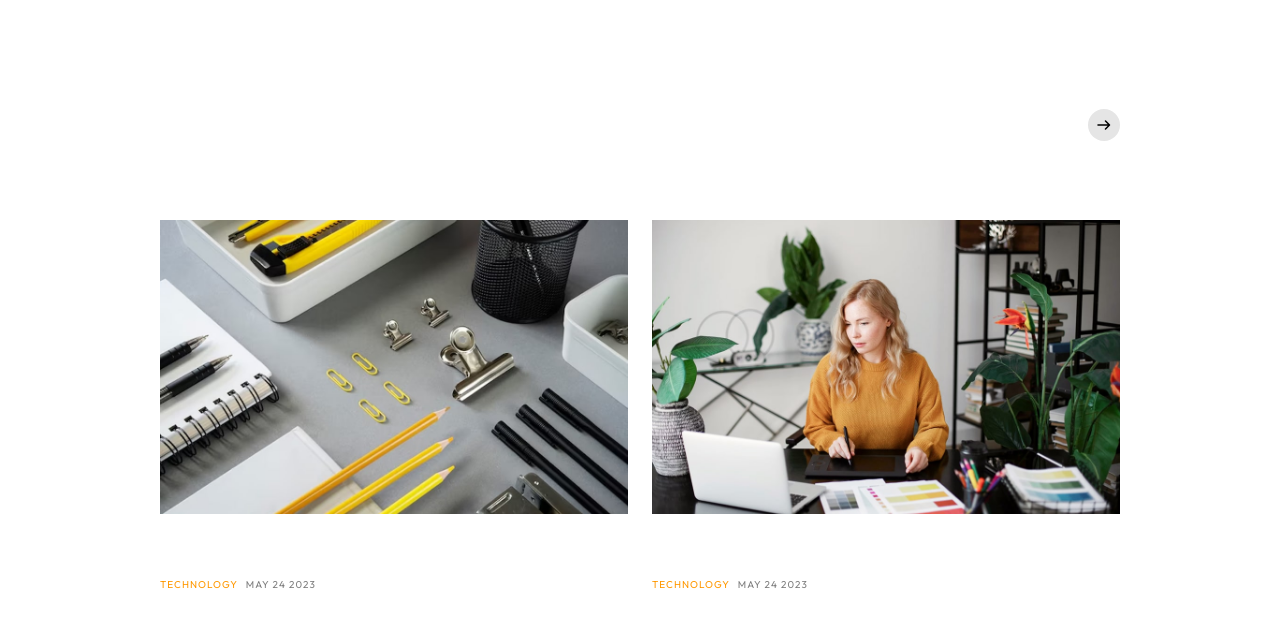
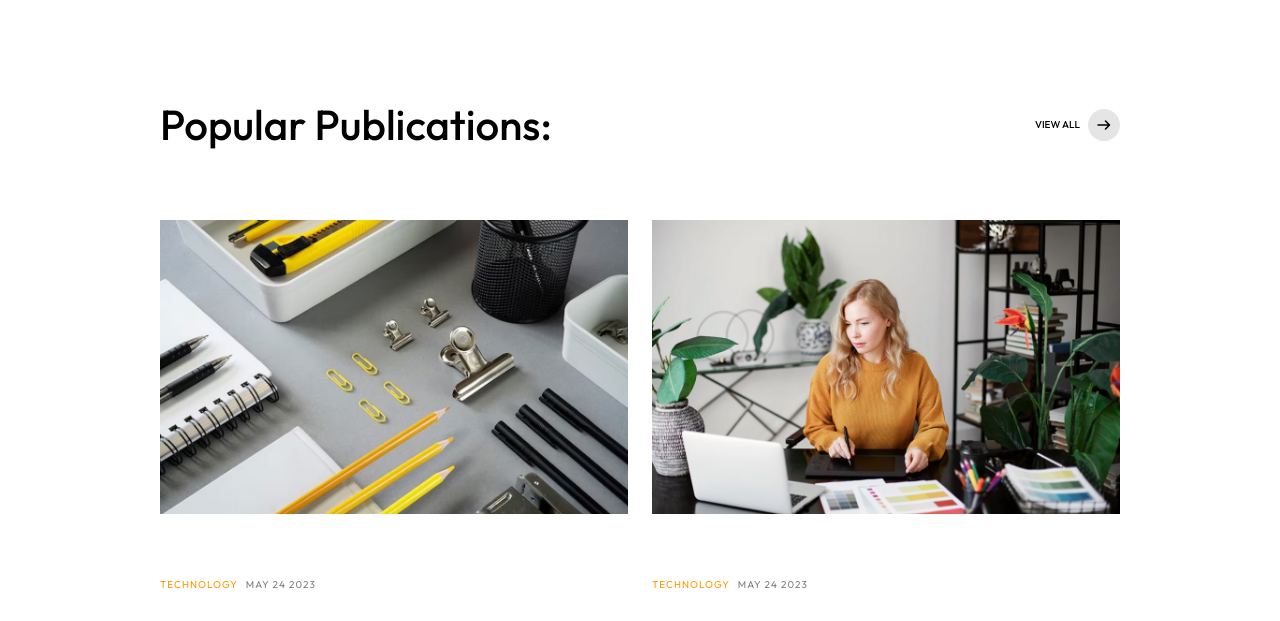
Before and after one commit to Procoderrs/ashely-new, a website: page dist/index.html in a window 1280 px wide. Shown: the part 4587-5208 px from the top of the page. Drawn offline with nearby package versions, Linux system fonts and the light colour scheme.

Commit message:
text-color-add

```diff
--- a/dist/index.html
+++ b/dist/index.html
@@ -1688,7 +1688,7 @@
   <!-- 6th section -->
   <section data-bg="light" class=" overflow-hidden  bg-white">
     <div class="lg:pt-24 pt-16 between-2xl:px-40 py-20 px-8 max-w-screen-2xl mx-auto w-full ">
-      <div class="flex flex-col between-lg:flex-row  items-start lg:items-center justify-between pb-16">
+      <div class="flex flex-col text-black between-lg:flex-row  items-start lg:items-center justify-between pb-16">
         <h6
           class=" fade-up opacity-0 translate-y-10 transition-all duration-700 ease-in-out lg:text-[42px] font-medium pb-8 lg:pb-0 text-[24px] between-coxs:text-[28px]">
           Popular Publications:</h6>
```
